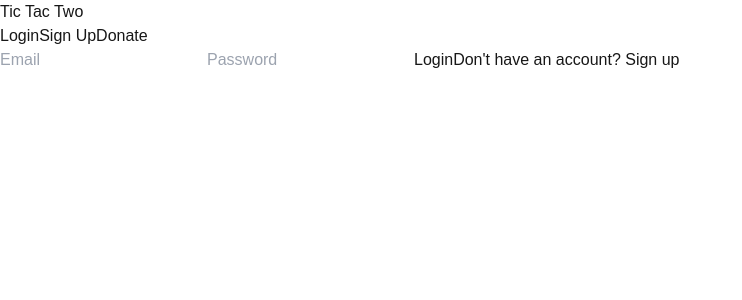
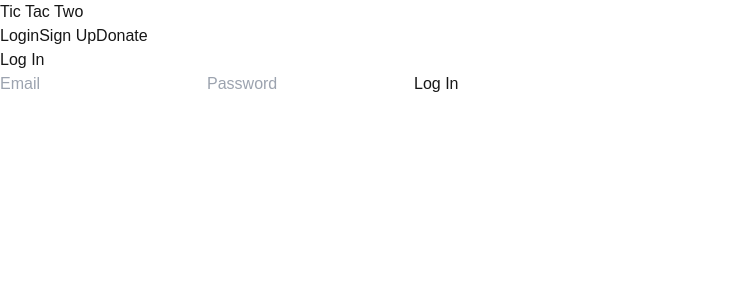
Before and after one commit to faycal-ghozzi/tic-tac-two, a Next.js app: page /login in a window 1280 px wide. Shown: the top 300 px of the page, without its empty margins (0-742 px from the left). Built offline with nearby package versions, Linux system fonts and the light colour scheme; no server answers.

Commit message:
configer redirections

```diff
--- a/src/app/login/page.tsx
+++ b/src/app/login/page.tsx
@@ -1,33 +1,33 @@
 "use client";
 
+import { useState } from "react";
 import { auth } from "../../utils/firebase";
-import {
-  signInWithEmailAndPassword,
-  createUserWithEmailAndPassword,
-} from "firebase/auth";
-import { useState } from "react";
+import { signInWithEmailAndPassword } from "firebase/auth";
+import { useRouter } from "next/navigation";
 
 export default function LoginPage() {
+  const router = useRouter();
   const [email, setEmail] = useState("");
   const [password, setPassword] = useState("");
-  const [isSignup, setIsSignup] = useState(false);
+  const [error, setError] = useState("");
 
-  const handleSubmit = async (e: React.FormEvent) => {
+  const handleLogin = async (e: React.FormEvent) => {
     e.preventDefault();
+    setError("");
+
     try {
-      if (isSignup) {
-        await createUserWithEmailAndPassword(auth, email, password);
-      } else {
-        await signInWithEmailAndPassword(auth, email, password);
-      }
-    } catch (error) {
-      console.error("Authentication error:", error);
+      await signInWithEmailAndPassword(auth, email, password);
+      router.push("/game");
+    } catch (err: any) {
+      setError(err.message || "Login failed.");
     }
   };
 
   return (
     <main className="flex flex-col items-center justify-center min-h-screen">
-      <form onSubmit={handleSubmit} className="flex flex-col gap-4 w-64">
+      <h1 className="text-2xl font-bold mb-4">Log In</h1>
+      <form onSubmit={handleLogin} className="flex flex-col gap-4 w-64">
+        {error && <p className="text-red-500">{error}</p>}
         <input
           type="email"
           placeholder="Email"
@@ -48,14 +48,7 @@ export default function LoginPage() {
           type="submit"
           className="bg-blue-500 text-white px-4 py-2 rounded"
         >
-          {isSignup ? "Sign Up" : "Login"}
-        </button>
-        <button
-          type="button"
-          onClick={() => setIsSignup(!isSignup)}
-          className="text-sm text-gray-500"
-        >
-          {isSignup ? "Already have an account? Log in" : "Don't have an account? Sign up"}
+          Log In
         </button>
       </form>
     </main>
--- a/src/components/Navbar.tsx
+++ b/src/components/Navbar.tsx
@@ -47,7 +47,7 @@ export default function Navbar() {
             </button>
         )}
         <a
-            href="https://www.paypal.com/donate?hosted_button_id=YOUR_PAYPAL_ID"
+            href="https://www.paypal.com/donate?hosted_button_id=fgh19"
             target="_blank"
             rel="noopener noreferrer"
             className="bg-green-500 px-4 py-2 rounded hover:bg-green-700"
```
Also changed, not shown: src/app/page.tsx (+27 -0 lines), src/app/signup/page.tsx (+7 -7 lines).
